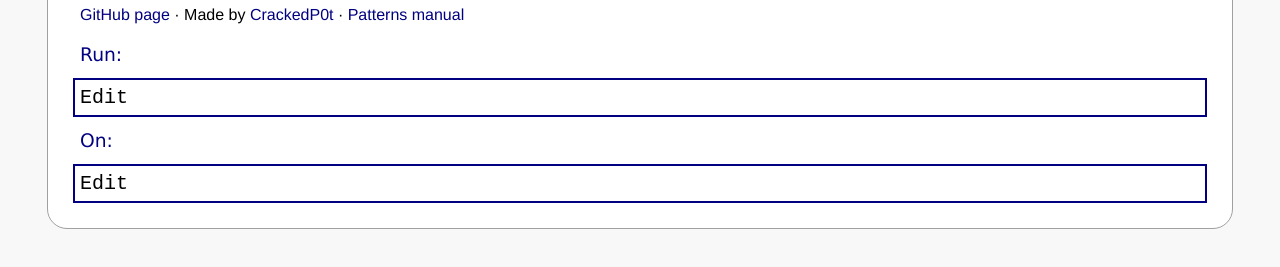
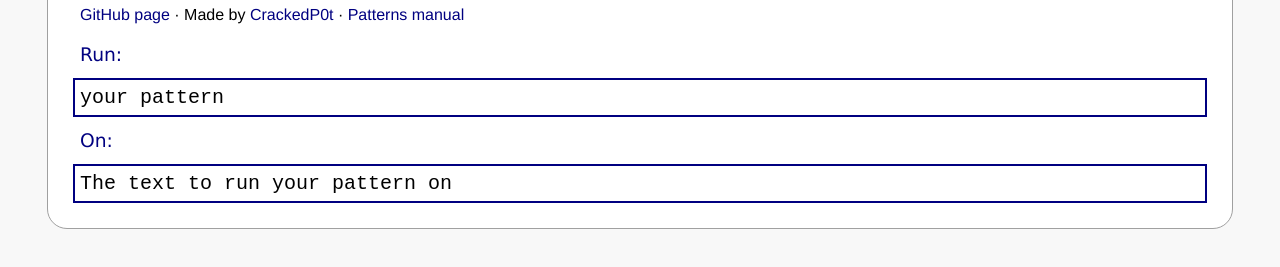
Before and after one commit to CrackedP0t/patterntool, a plain HTML site: page index.html in a window 1280 px wide. Shown: the part 141-408 px from the top of the page. Drawn offline with Linux system fonts and the light colour scheme.

Commit message:
More verbose

```diff
--- a/index.html
+++ b/index.html
@@ -18,9 +18,9 @@
 	·
 	<a href="http://www.lua.org/manual/5.2/manual.html#6.4.1">Patterns manual</a>
 	<h3>Run: <span id="error" style="display: none;"></span></h3>
-	<code><div class="edit" id="pattern" contenteditable="true" spellcheck="false">Edit</div></code>
+	<code><div class="edit" id="pattern" contenteditable="true" spellcheck="false">your pattern</div></code>
 	<h3>On:</h3>
-	<code><div class="edit" id="test" contenteditable="true" spellcheck="false">Edit</div></code>
+	<code><div class="edit" id="test" contenteditable="true" spellcheck="false">The text to run your pattern on</div></code>
 	<script src="patterns.js"></script>
   </body>
 </html>
--- a/patterns.js
+++ b/patterns.js
@@ -14,7 +14,6 @@ local parens = {}\n\
 for t in pattern:gmatch("[()]") do\n\
 	table.insert(parens, t)\n\
 end\n\
-print(test, cursor)\n\
 local out = test:gsub(newPattern, function(...)\n\
 						  local captures = {...}\n\
 						  local pos = table.remove(captures, 1)\n\
@@ -51,7 +50,6 @@ while apos <= cursor do\n\
 end\n\
 out = out:sub(0, i - 1) .. "|" .. out:sub(i)\n\
 end\n\
-print(out)\n\
 return out\n\
 end)\n\
 end';
```
